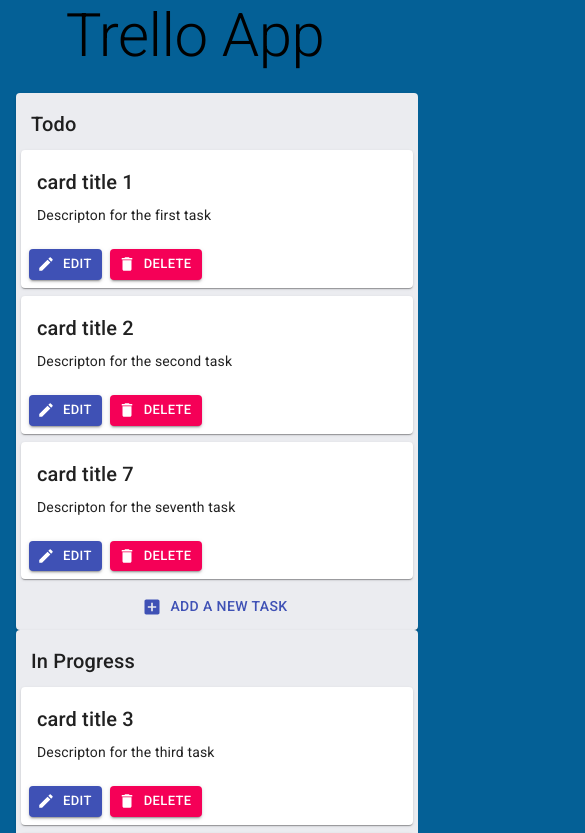
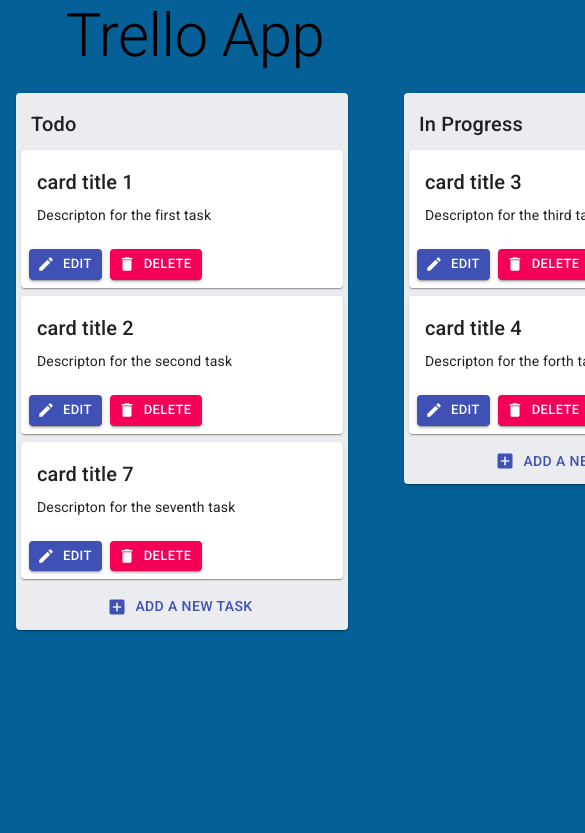
Before and after one commit to maleksandar/gd-ui-internship-2020-html-and-css, a React (Create React App) app in the folder react-trello/: page / in a window 390 px wide. Shown: the top 833 px of the page, 585 px wide, since content can reach past the window. Built offline with nearby package versions, Linux system fonts and the light colour scheme.

Commit message:
Task_06:Vuk - Add styles for better mobile view

```diff
--- a/react-trello/src/components/TaskList.jsx
+++ b/react-trello/src/components/TaskList.jsx
@@ -19,7 +19,7 @@
     flexWrap: 'nowrap',
     minHeight: '50px',
     maxHeight: '550px',
-    width: '400px',
+    width: '330px',
     marginBottom: '5px',
     overflow: 'scroll',
   }
--- a/react-trello/src/components/TrelloBoard.jsx
+++ b/react-trello/src/components/TrelloBoard.jsx
@@ -27,14 +27,14 @@
 
       <Grid
         container
-        alignItems="flex-start"
-        justify="space-between">
+        style={{flexWrap:'nowrap'}}
+        spacing={7}
+        alignItems="flex-start">
 
         <DragDropContext
           onDragEnd={moveTask}>
           {taskLists}
         </DragDropContext>
-
       </Grid>
 
       <TaskModal />
```
